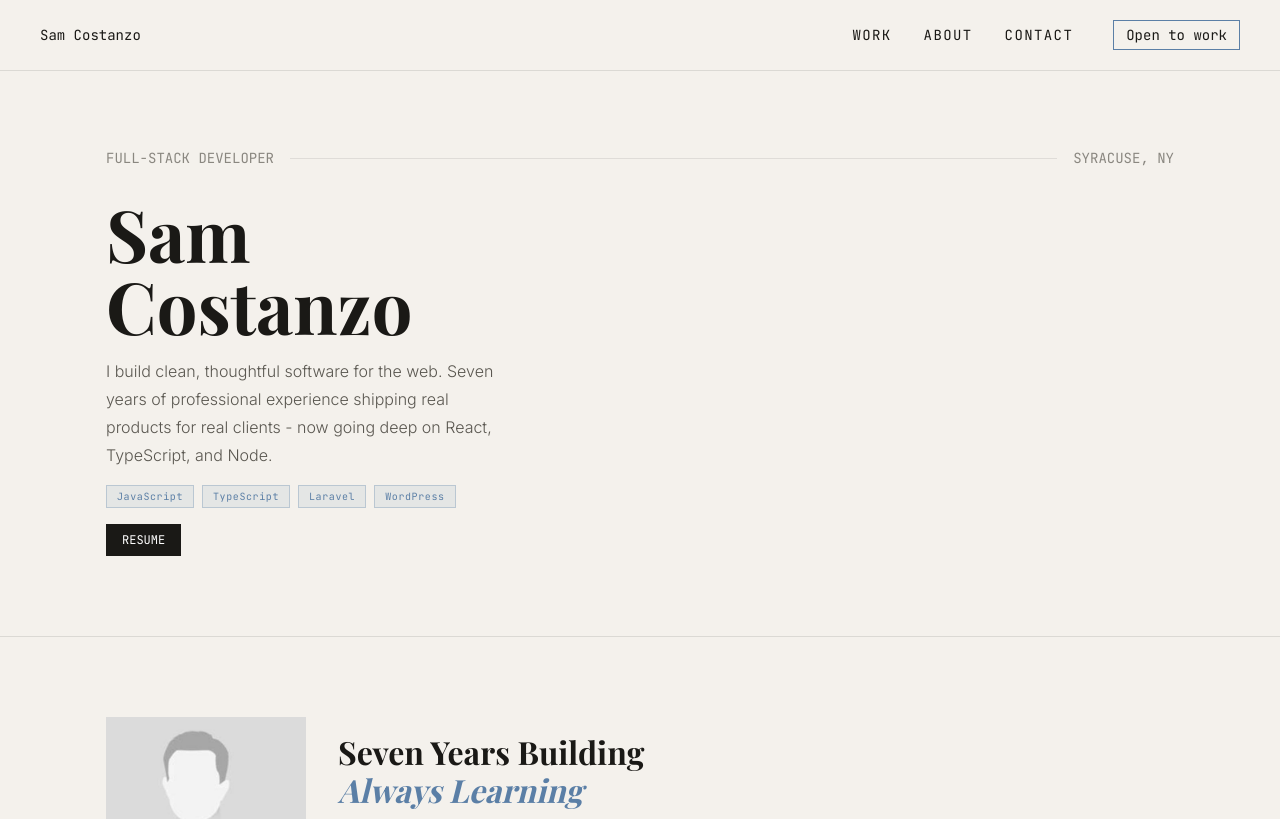
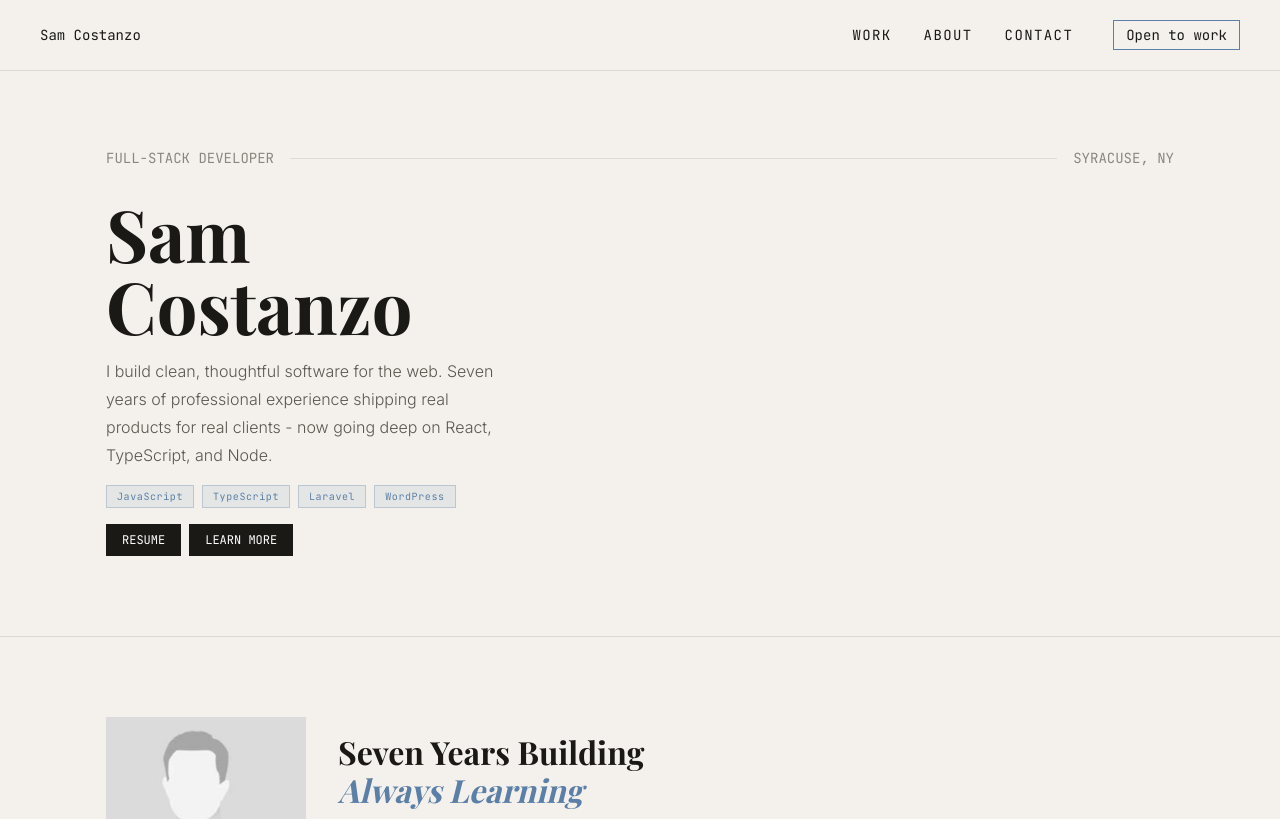
Before and after one commit to SamCostanzo/portfolio, a React (Vite) app: page / in a window 1280 px wide. Shown: the top 819 px of the page. Built offline with nearby package versions, Linux system fonts and the light colour scheme; a web font is replaced by a local one.

Commit message:
Button component

```diff
--- a/src/components/About.jsx
+++ b/src/components/About.jsx
@@ -14,7 +14,7 @@ export default function About() {
 
           <p className="font-inter text-light-text font-light mb-8">
             I've spent seven years as the sole developer at a web agency, designing and building hundreds of production websites. I'm self-taught, detail-obsessed, and currently going deep on React,
-            TypeScript, and Node to take my skills to the next level. I have a Master's degree in Music and spent years teaching before switching into tech — which probably explains why I care so much
+            TypeScript, and Node to take my skills to the next level. I have a Master's degree in Music and spent years teaching before switching into tech - which probably explains why I care so much
             about clear communication and craft.
           </p>
 
--- /dev/null
+++ b/src/components/Button.jsx
@@ -0,0 +1,9 @@
+
+
+export default function Button({label, href}){
+    return(
+        <button className="bg-text text-white py-2 px-4 font-mono uppercase text-xs cursor-pointer">
+            <a href={href}>{label}</a>
+        </button>
+    )
+}
--- a/src/components/Hero.jsx
+++ b/src/components/Hero.jsx
@@ -1,4 +1,5 @@
 import TechnologyBadge from "./TechnologyBadge";
+import Button from "./Button";
 
 export default function Hero() {
   return (
@@ -26,7 +27,8 @@ export default function Hero() {
               <TechnologyBadge title="WordPress" />
             </div>
             <div className="flex gap-2">
-              <button className="bg-text text-white py-2 px-4 font-mono uppercase text-xs cursor-pointer">Resume</button>
+              <Button label="Resume" href="https://google.com"/>
+              <Button label="Learn More" href="https://youtube.com"/>
             </div>
           </div>
           {/* <div className="hero-actions flex flex-col gap-4 items end">
```
